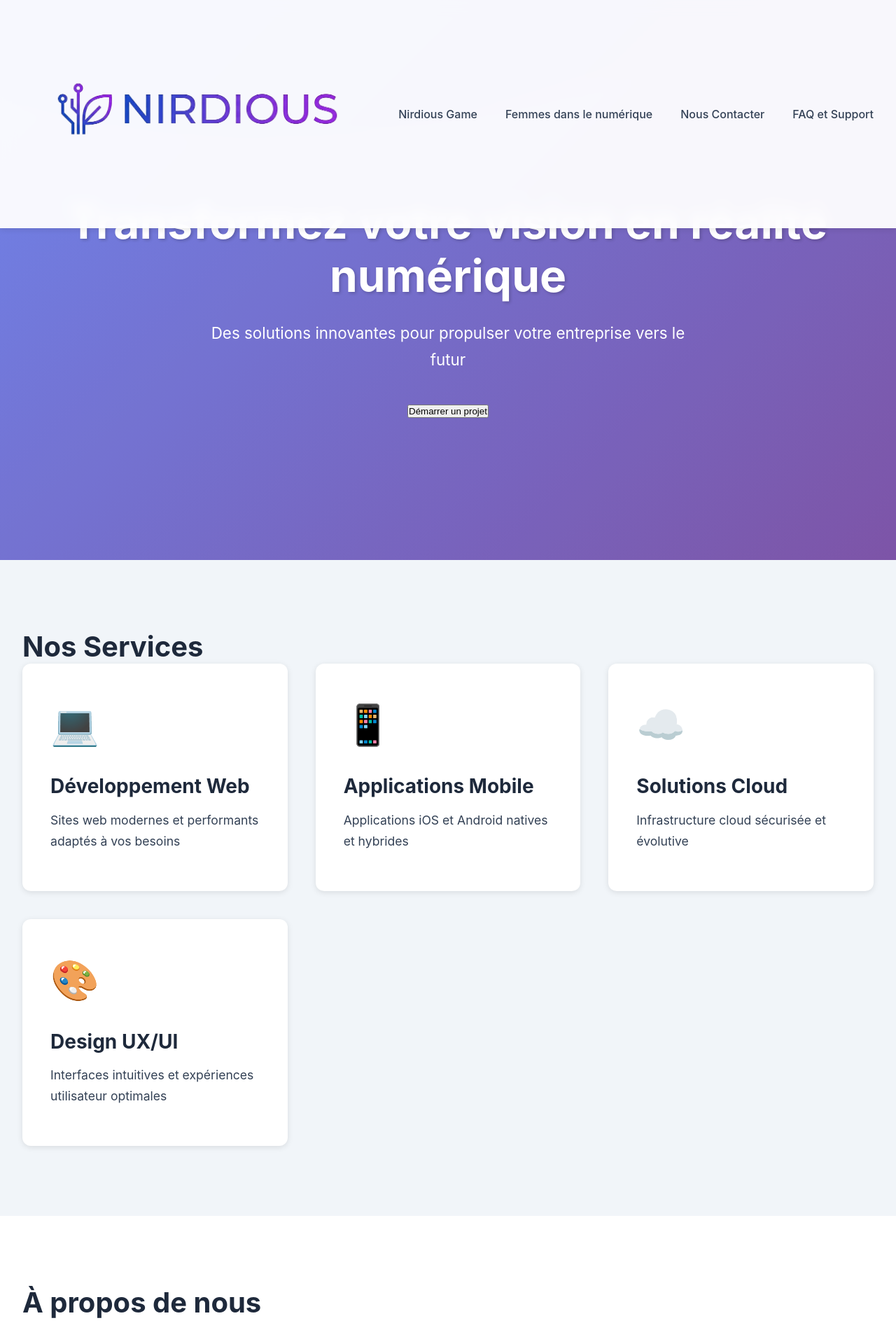
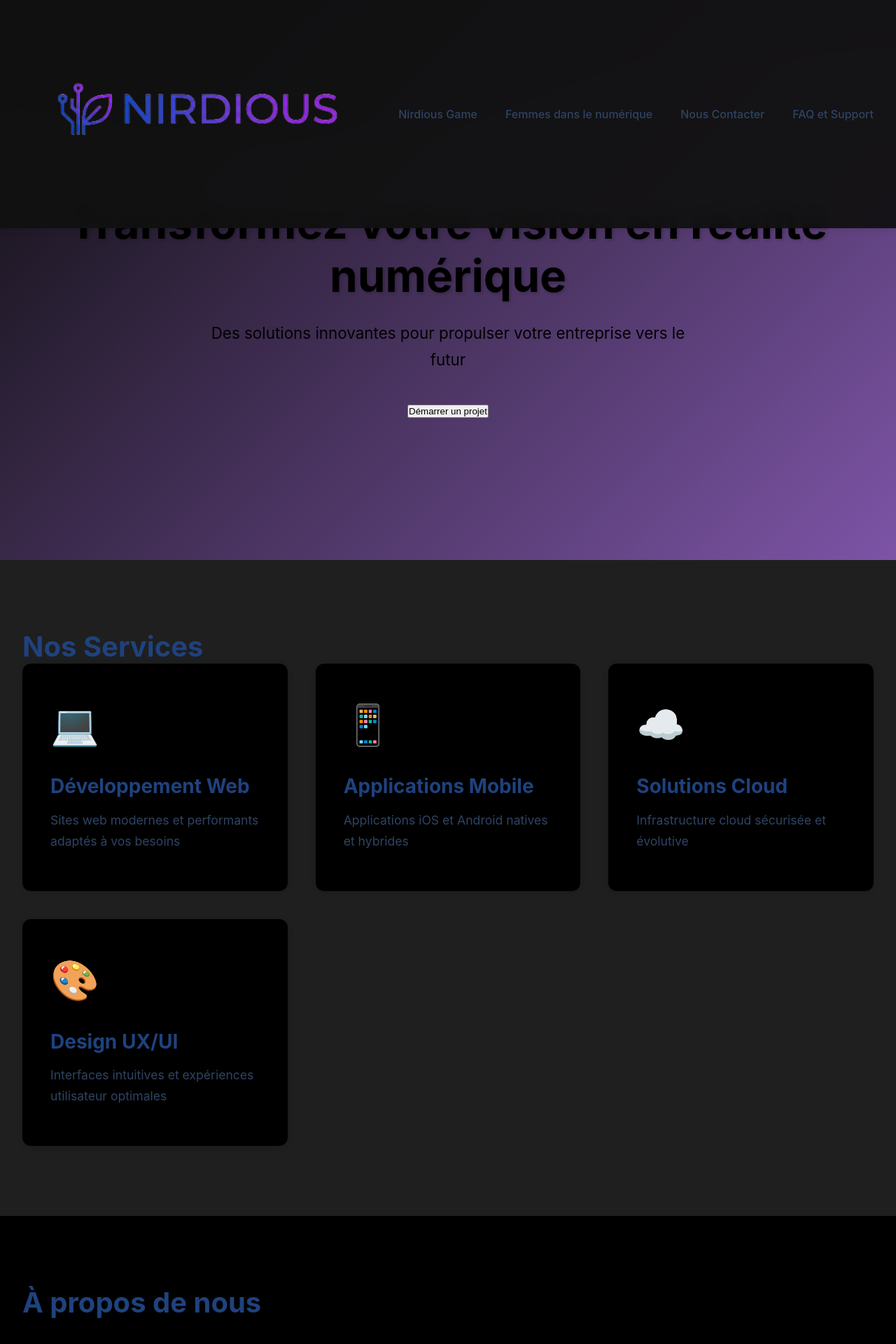
Before and after one commit to zecross-dev/NuitDeLinfo, a PHP site: page / in a window 1280 px wide. Shown: the top 1920 px of the page at 70% size. Run offline with PHP 8.4, Linux system fonts and the light colour scheme.

Commit message:
feat color

```diff
--- a/index.html
+++ b/index.html
@@ -8,7 +8,6 @@
     <script src="script.js"></script>
 </head>
 <body>
-    <!-- Navigation -->
     <nav class="navbar">
         <div class="container">
             <div class="logo"><img src="assets/logo nirdious.png" alt="logo nirdious" width="500px"></div>
--- a/style.css
+++ b/style.css
@@ -9,10 +9,10 @@
     --primary-color: #3b82f6;
     --secondary-color: #8b5cf6;
     --accent-color: #10b981;
-    --dark-color: #1e293b;
-    --light-color: #f1f5f9;
-    --white: #ffffff;
-    --text-color: #334155;
+    --dark-color: #1f427e;
+    --light-color: #1f1f1f;
+    --white: #000000;
+    --text-color: #2f4462;
     --border-radius: 12px;
     --transition: all 0.3s ease;
     --shadow-sm: 0 2px 8px rgba(0, 0, 0, 0.1);
@@ -96,7 +96,7 @@ p {
     top: 0;
     left: 0;
     width: 100%;
-    background: rgba(255, 255, 255, 0.95);
+    background: rgba(17, 17, 17, 0.95);
     backdrop-filter: blur(10px);
     box-shadow: var(--shadow-sm);
     z-index: 1000;
@@ -104,7 +104,7 @@ p {
 }
 
 .navbar.scrolled {
-    background: rgba(255, 255, 255, 0.98);
+    background: rgba(49, 49, 49, 0.98);
     box-shadow: var(--shadow-md);
 }
 
@@ -200,7 +200,7 @@ p {
     min-height: 100vh;
     display: flex;
     align-items: center;
-    background: linear-gradient(135deg, #667eea 0%, #764ba2 100%);
+    background: linear-gradient(135deg, #000000 0%, #764ba2 100%);
     position: relative;
     overflow: hidden;
     padding-top: 80px;
@@ -427,7 +427,7 @@ p {
 .form-group textarea {
     width: 100%;
     padding: 1rem;
-    border: 2px solid #e2e8f0;
+    border: 2px solid #000000;
     border-radius: 8px;
     font-size: 1rem;
     font-family: inherit;
@@ -476,13 +476,13 @@ p {
 }
 
 #formMessage.success {
-    background: #d1fae5;
+    background: #000000;
     color: #065f46;
     display: block;
 }
 
 #formMessage.error {
-    background: #fee2e2;
+    background: #000000;
     color: #991b1b;
     display: block;
 }
```
